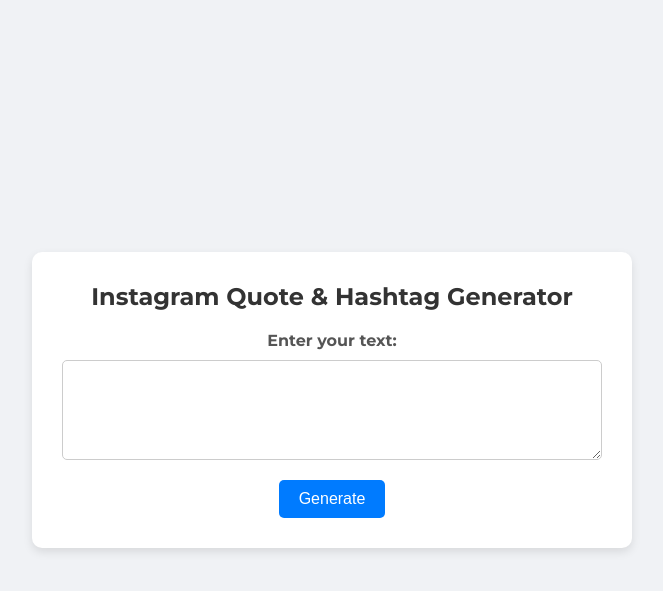
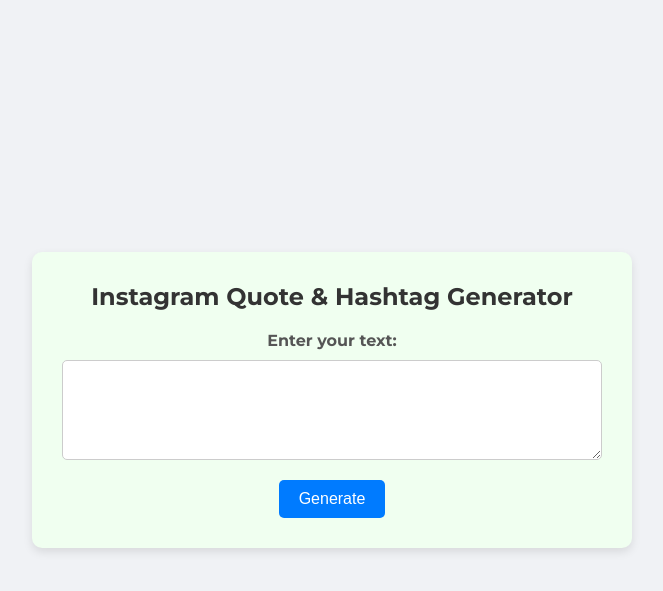
Before and after one commit to Priyanka123-code/hashtag-generator, a Flask app: page / in a window 1280 px wide. Shown: the top 591 px of the page, without its empty margins (308-971 px from the left). Run offline with Flask 3, Linux system fonts and the light colour scheme.

Commit message:
here is the code

```diff
--- a/hashtag/static/style.css
+++ b/hashtag/static/style.css
@@ -32,6 +32,7 @@
      max-width: 600px;
      width: 100%;
      text-align: center;
+     background-color: honeydew;
  }
 
  /* Header styling */
```
